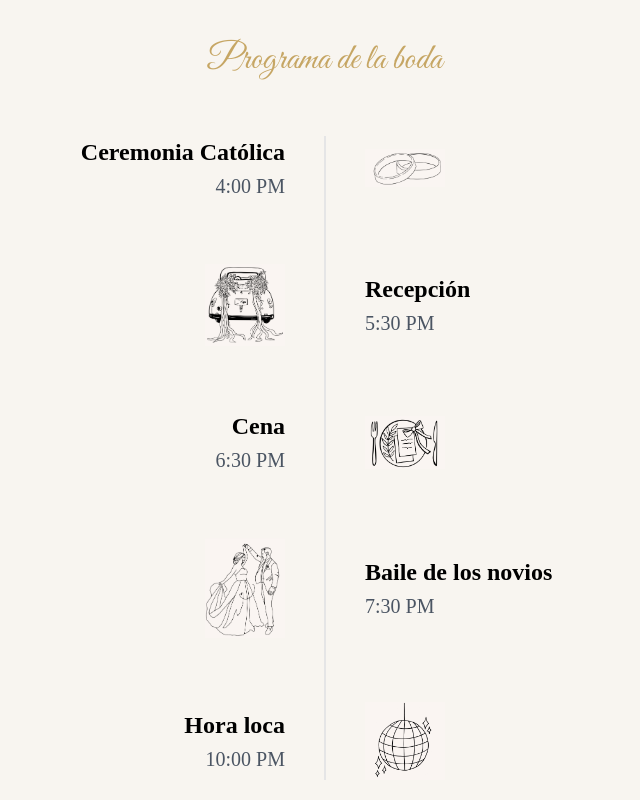
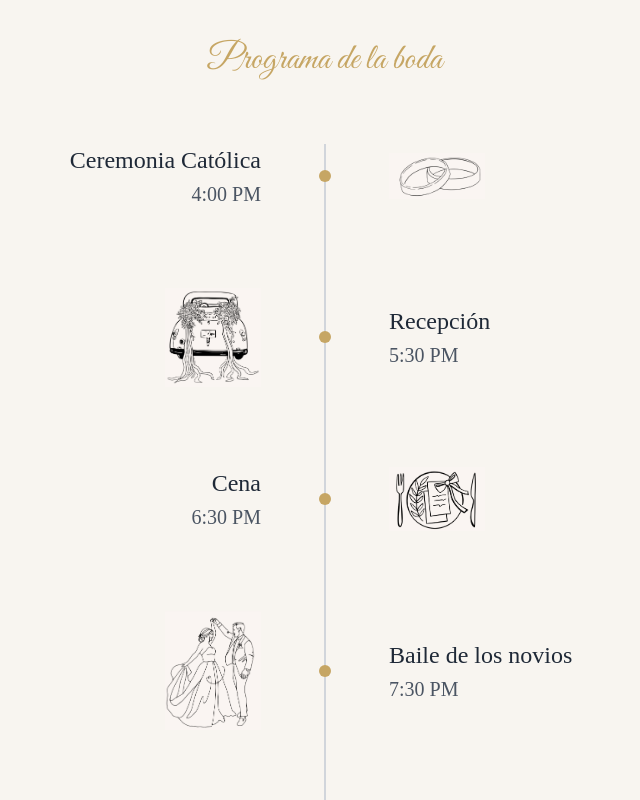
Before and after one commit to Susanabt1001419/Invitacion---Boda, a Next.js app: page / in a window 1280 px wide. Shown: the part 2300-3100 px from the top of the page, without its empty margins (315-955 px from the left). Built offline with nearby package versions, Linux system fonts and the light colour scheme.

Commit message:
Update index.js

```diff
--- a/pages/index.js
+++ b/pages/index.js
@@ -179,74 +179,75 @@ export default function Home() {
         </motion.div>
       </section>
 
-                    {/* 🕰️ PROGRAMA DE LA BODA */}
+      {/* 🕰️ PROGRAMA DE LA BODA */}
       <Section id="programa" className="py-16">
-        <h2 className="font-script text-3xl sm:text-4xl text-gold mb-14">
+        <h2 className="font-script text-3xl sm:text-4xl text-gold mb-16">
           Programa de la boda
         </h2>
 
-        <div className="relative max-w-4xl mx-auto px-6">
+        <div className="relative max-w-5xl mx-auto px-6">
 
           {/* LÍNEA CENTRAL */}
-          <div className="absolute left-1/2 top-0 h-full w-px bg-gray-300 -translate-x-1/2" />
+          <div className="absolute left-1/2 top-0 h-full w-[2px] bg-gray-300 -translate-x-1/2" />
 
-          {/* ITEM 1 */}
-          <div className="grid grid-cols-1 md:grid-cols-2 gap-8 mb-16 items-center">
-            <div className="text-right pr-6">
-              <p className="text-2xl font-semibold">Ceremonia Católica</p>
-              <p className="text-xl text-gray-600 mt-1">4:00 PM</p>
+          {/* ITEM */}
+          {[
+            { title: "Ceremonia Católica", time: "4:00 PM", img: "/ceremonia.png", side: "left" },
+            { title: "Recepción", time: "5:30 PM", img: "/recepcion.png", side: "right" },
+            { title: "Cena", time: "6:30 PM", img: "/cena.png", side: "left" },
+            { title: "Baile de los novios", time: "7:30 PM", img: "/baile.png", side: "right" },
+            { title: "Hora loca", time: "10:00 PM", img: "/hora_loca.png", side: "left" },
+          ].map((item, i) => (
+            <div
+              key={i}
+              className="relative grid grid-cols-1 md:grid-cols-2 gap-8 mb-20 items-center"
+            >
+
+              {/* PUNTO DORADO */}
+              <span className="absolute left-1/2 top-1/2 w-3 h-3 bg-gold rounded-full -translate-x-1/2 -translate-y-1/2 z-10" />
+
+              {/* TEXTO IZQUIERDA */}
+              {item.side === "left" && (
+                <div className="text-right pr-12">
+                  <p className="text-xl sm:text-2xl font-medium text-gray-800">
+                    {item.title}
+                  </p>
+                  <p className="text-lg sm:text-xl text-gray-600 mt-1">
+                    {item.time}
+                  </p>
+                </div>
+              )}
+
+              {/* IMAGEN */}
+              <div
+                className={`flex ${
+                  item.side === "left" ? "justify-start pl-12" : "justify-end pr-12"
+                }`}
+              >
+                <img
+                  src={item.img}
+                  alt={item.title}
+                  className="w-20 sm:w-24"
+                />
+              </div>
+
+              {/* TEXTO DERECHA */}
+              {item.side === "right" && (
+                <div className="text-left pl-12">
+                  <p className="text-xl sm:text-2xl font-medium text-gray-800">
+                    {item.title}
+                  </p>
+                  <p className="text-lg sm:text-xl text-gray-600 mt-1">
+                    {item.time}
+                  </p>
+                </div>
+              )}
+
             </div>
-            <div className="flex justify-start pl-6">
-              <img src="/ceremonia.png" alt="Ceremonia" className="w-20" />
-            </div>
-          </div>
-
-          {/* ITEM 2 */}
-          <div className="grid grid-cols-1 md:grid-cols-2 gap-8 mb-16 items-center">
-            <div className="flex justify-end pr-6 order-2 md:order-1">
-              <img src="/recepcion.png" alt="Recepción" className="w-20" />
-            </div>
-            <div className="text-left pl-6 order-1 md:order-2">
-              <p className="text-2xl font-semibold">Recepción</p>
-              <p className="text-xl text-gray-600 mt-1">5:30 PM</p>
-            </div>
-          </div>
-
-          {/* ITEM 3 */}
-          <div className="grid grid-cols-1 md:grid-cols-2 gap-8 mb-16 items-center">
-            <div className="text-right pr-6">
-              <p className="text-2xl font-semibold">Cena</p>
-              <p className="text-xl text-gray-600 mt-1">6:30 PM</p>
-            </div>
-            <div className="flex justify-start pl-6">
-              <img src="/cena.png" alt="Cena" className="w-20" />
-            </div>
-          </div>
-
-          {/* ITEM 4 */}
-          <div className="grid grid-cols-1 md:grid-cols-2 gap-8 mb-16 items-center">
-            <div className="flex justify-end pr-6 order-2 md:order-1">
-              <img src="/baile.png" alt="Baile" className="w-20" />
-            </div>
-            <div className="text-left pl-6 order-1 md:order-2">
-              <p className="text-2xl font-semibold">Baile de los novios</p>
-              <p className="text-xl text-gray-600 mt-1">7:30 PM</p>
-            </div>
-          </div>
-
-          {/* ITEM 5 */}
-          <div className="grid grid-cols-1 md:grid-cols-2 gap-8 items-center">
-            <div className="text-right pr-6">
-              <p className="text-2xl font-semibold">Hora loca</p>
-              <p className="text-xl text-gray-600 mt-1">10:00 PM</p>
-            </div>
-            <div className="flex justify-start pl-6">
-              <img src="/hora_loca.png" alt="Hora loca" className="w-20" />
-            </div>
-          </div>
-
+          ))}
         </div>
       </Section>
+
 
       {/* 🌿 FOOTER */}
       <footer className="py-10 text-sm text-gray-600">
```
